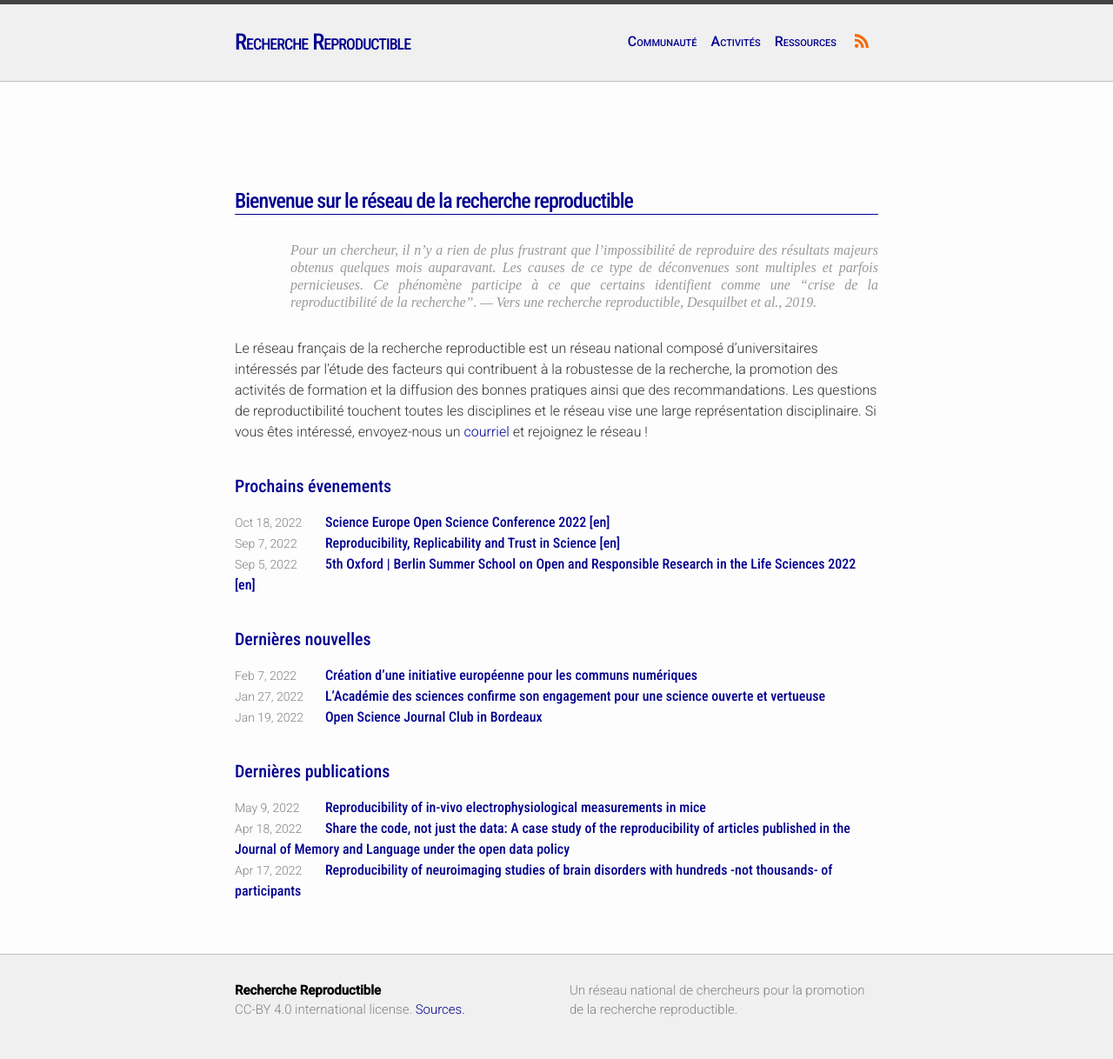
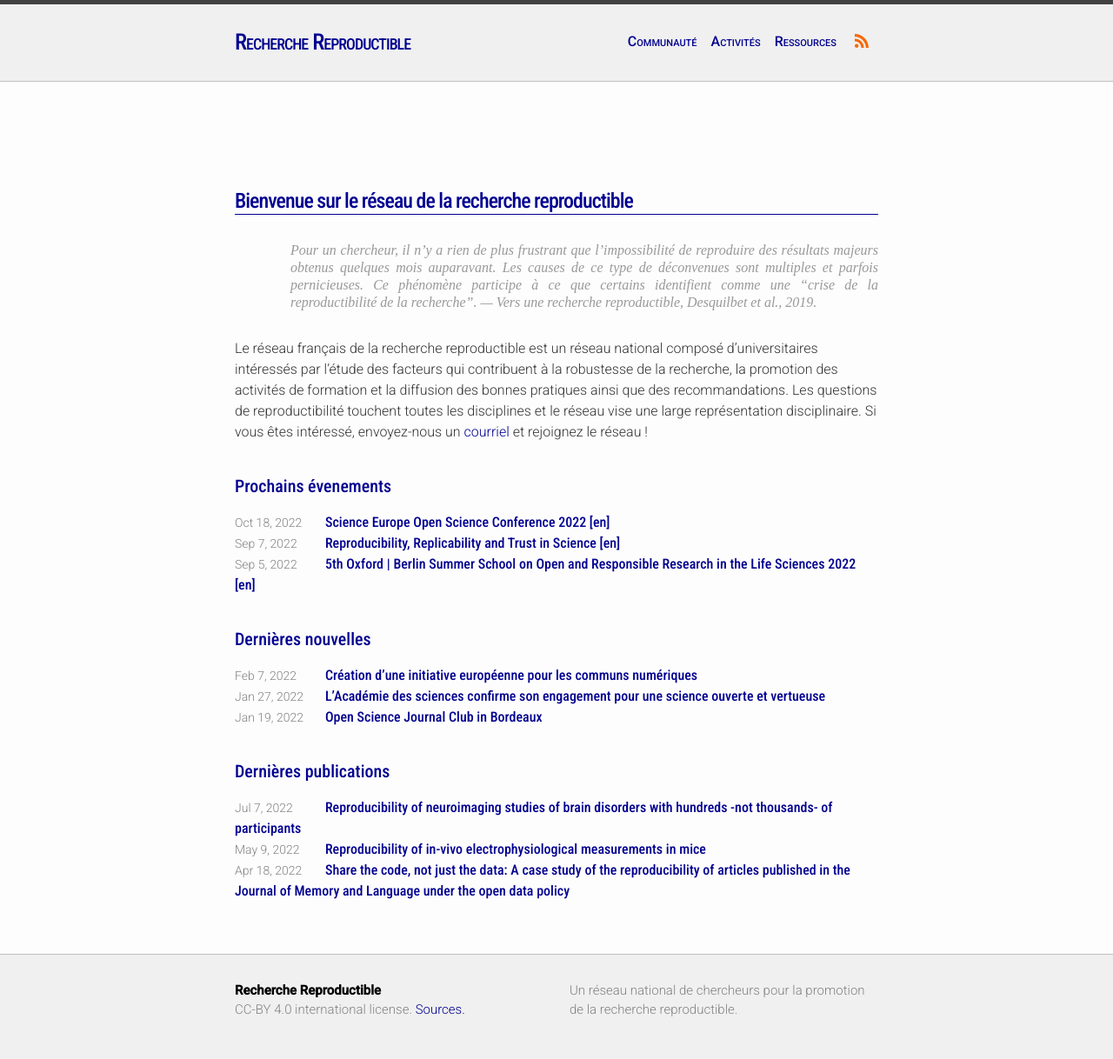
Before and after one commit to FR-RN/FR-RN, a Jekyll site: the page built from index.md, in a window 1280 px wide. Shown: the whole page at 87% size. Built offline with Jekyll 4.4.1, drawn with Linux system fonts in a browser that asks for light colours; some web fonts are replaced.

Commit message:
Fix date

```diff
--- a/_posts/2022-07-07-Reproducibility-of-Neuroimaging-Studies.md
+++ b/_posts/2022-07-07-Reproducibility-of-Neuroimaging-Studies.md
@@ -1,7 +1,7 @@
 ---
 layout: post
 title:  "Reproducibility of neuroimaging studies of brain disorders with hundreds -not thousands- of participants"
-date:   2022-04-17 15:00 +0100
+date:   2022-07-07 15:00 +0100
 categories: publication
 tags: neuroimaging
 lang: english
```
